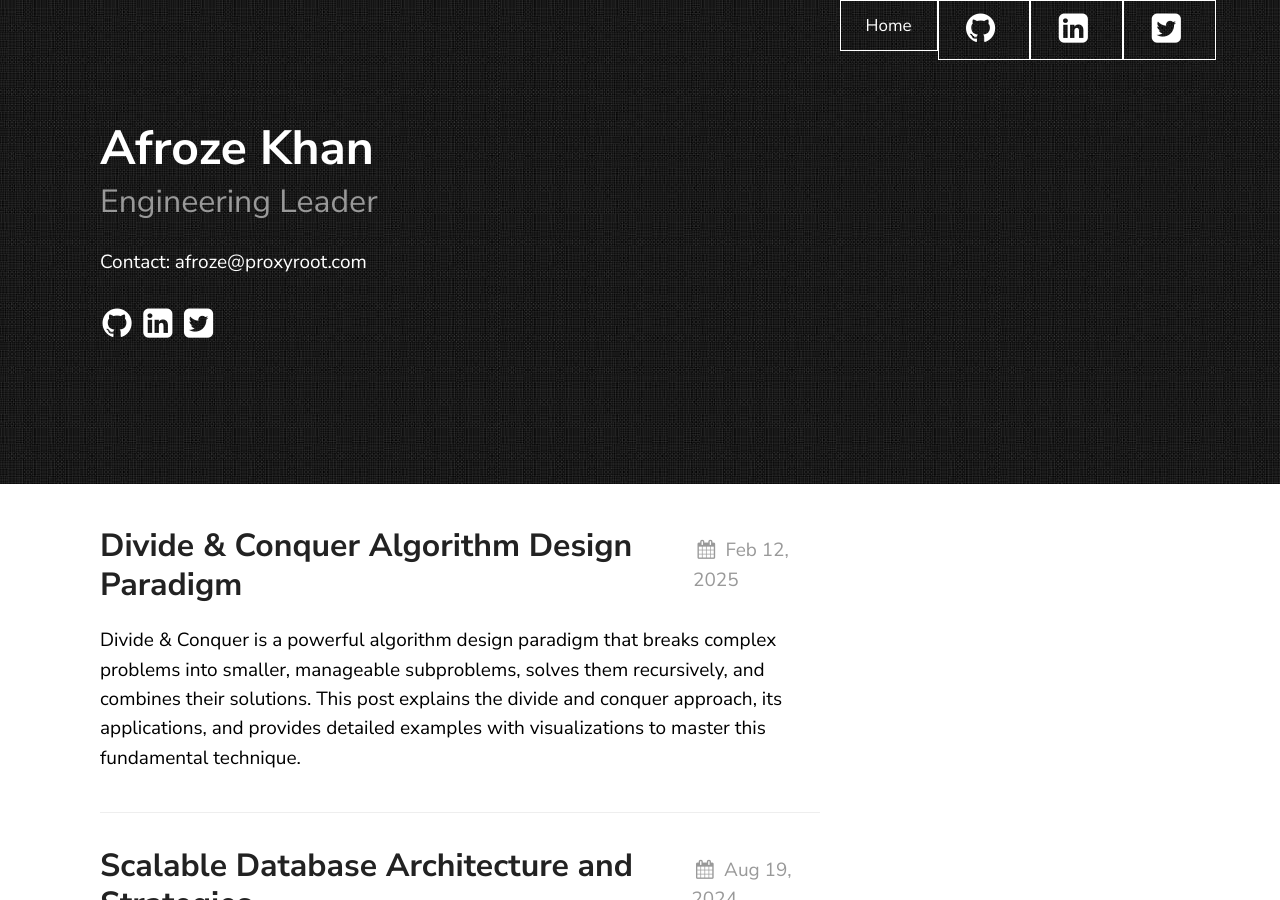
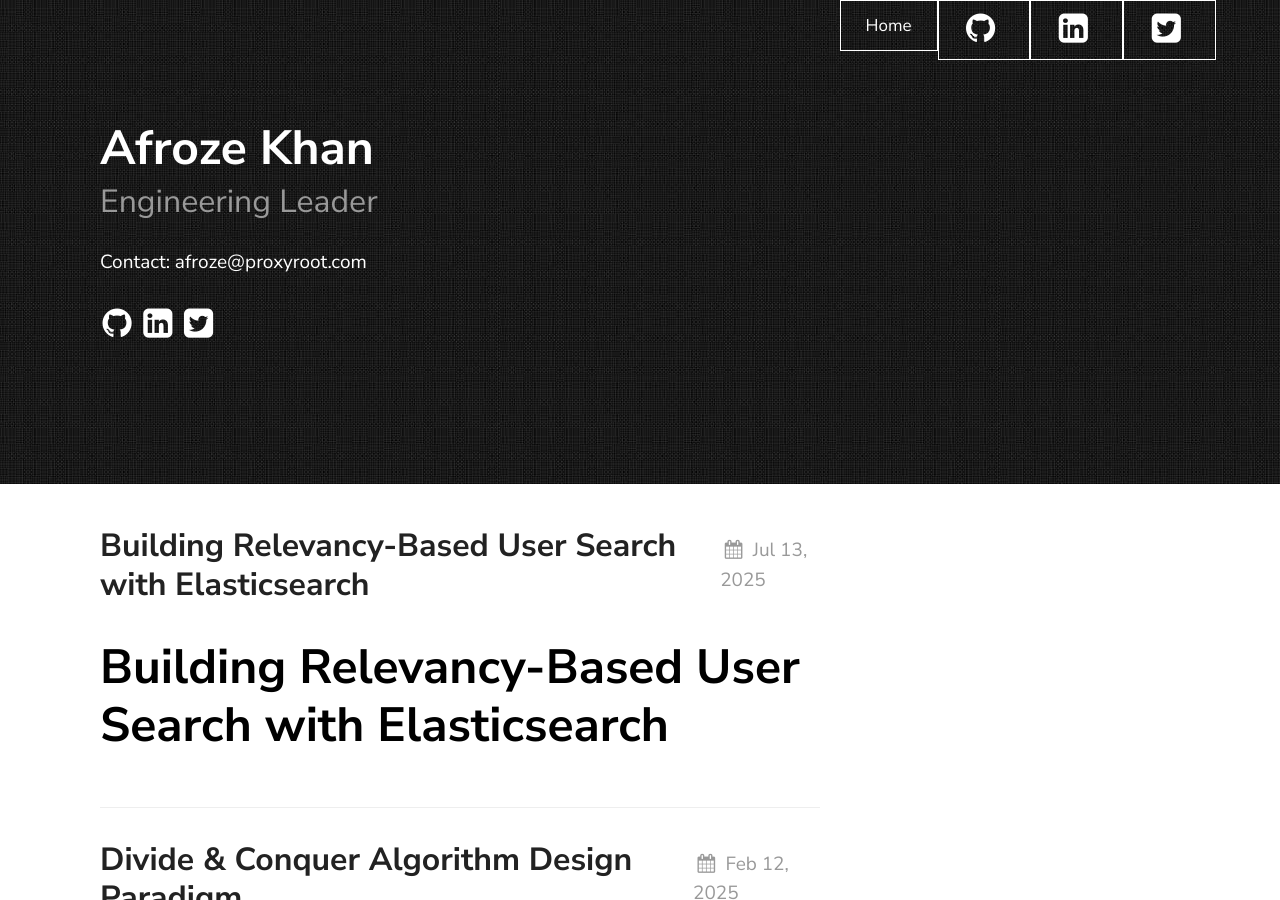
Before and after one commit to proxyroot/proxyroot.github.io, a Jekyll site: the page built from index.md, in a window 1280 px wide and 900 px high. Built offline with Jekyll 4.4.1, drawn with Linux system fonts in a browser that asks for light colours; a file with an impossible date is left out.

Commit message:
comments

```diff
--- a/_posts/2025-13-07-elasticsearch-user-relevancy-search.markdown
+++ b/_posts/2025-07-13-elasticsearch-user-relevancy-search.markdown
@@ -2,7 +2,7 @@
 layout: post
 title: "Building Relevancy-Based User Search with Elasticsearch"
 description: "Learn how to build a weighted scoring system for user search using Elasticsearch with periodic data aggregation and bulk indexing"
-date: 2025-13-07
+date: 2025-07-13
 categories: [elasticsearch, search-algorithms, django, celery]
 tags: [elasticsearch, weighted-scoring, user-search, bulk-indexing, relevancy]
 ---
```
